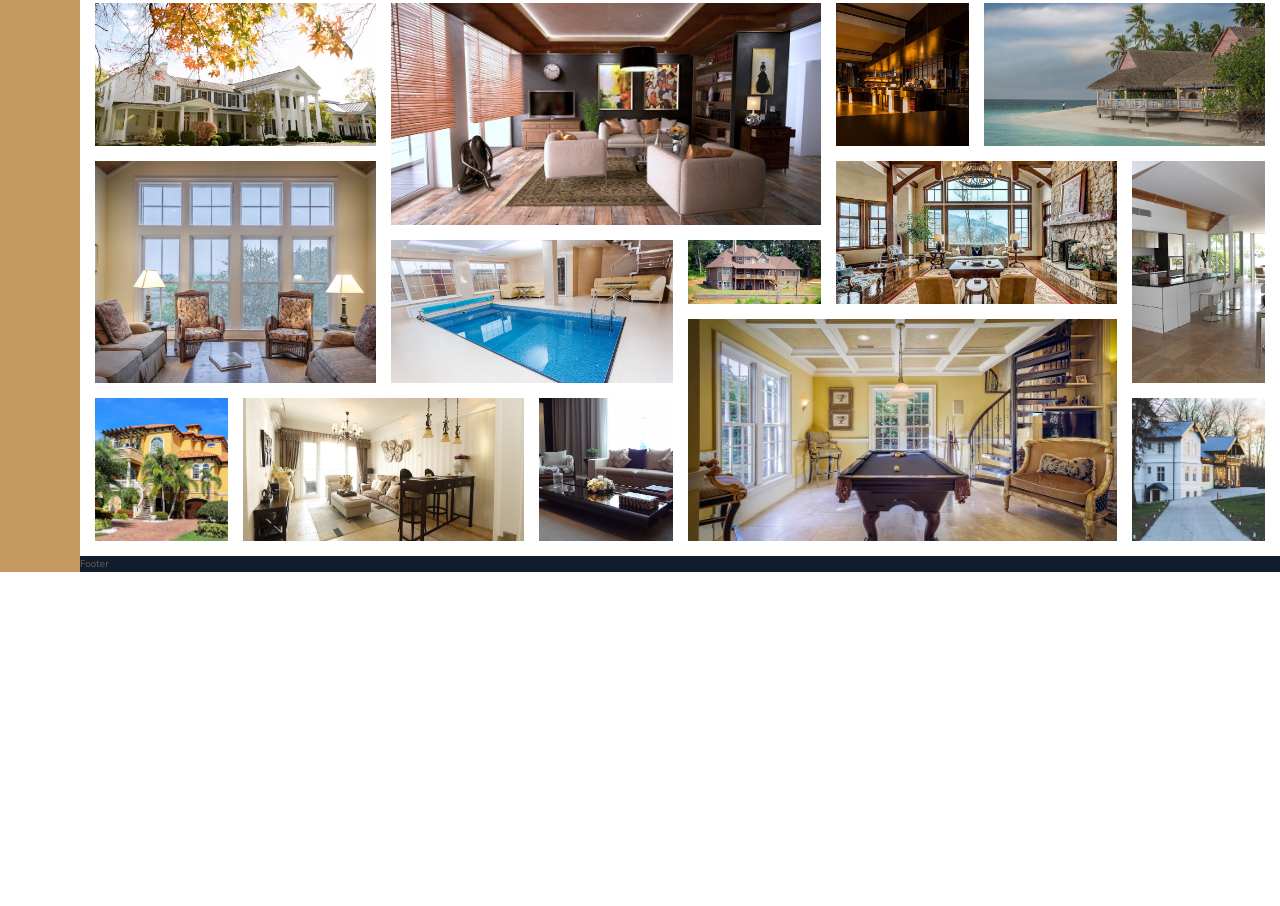
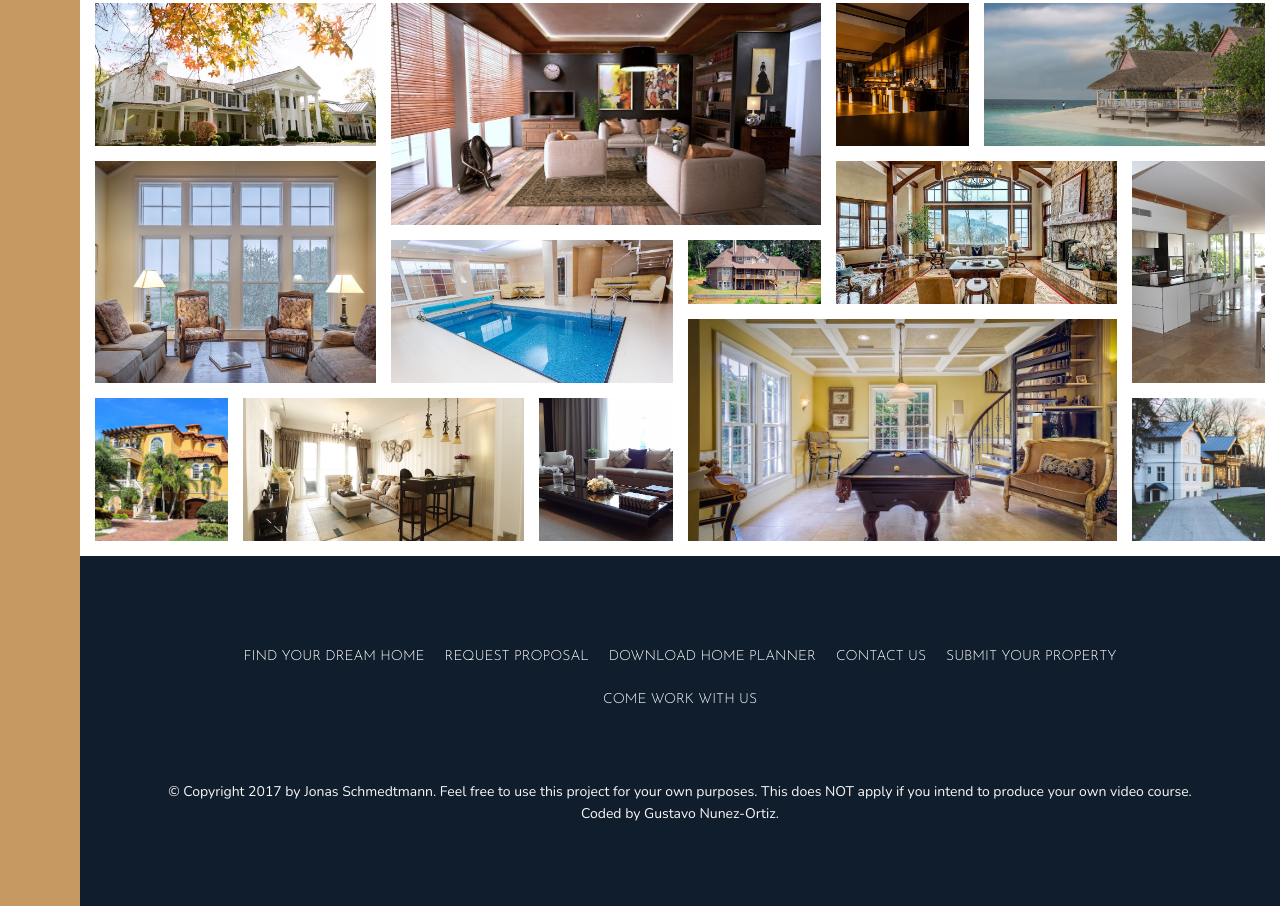
Before and after one commit to tavonunez260/CSS_Nexter, a website: page index.html in a window 1280 px wide. Shown: the part 3088-3994 px from the top of the page. Before the commit the page ends 3660 px from the top, so only its background shows below. Drawn offline with nearby package versions, Linux system fonts and the light colour scheme.

Commit message:
Footer done

```diff
--- a/index.html
+++ b/index.html
@@ -332,7 +332,18 @@
         </figure>
     </section>
     <footer class="footer">
-        Footer
+        <ul class="nav">
+            <li class="nav__item"><a href="#" class="nav__link">Find your dream home</a></li>
+            <li class="nav__item"><a href="#" class="nav__link">Request proposal</a></li>
+            <li class="nav__item"><a href="#" class="nav__link">Download home planner</a></li>
+            <li class="nav__item"><a href="#" class="nav__link">Contact us</a></li>
+            <li class="nav__item"><a href="#" class="nav__link">Submit your property</a></li>
+            <li class="nav__item"><a href="#" class="nav__link">Come work with us</a></li>
+        </ul>
+        <p class="copyright">
+            &copy; Copyright 2017 by Jonas Schmedtmann. Feel free to use this project for your own purposes. This does
+            NOT apply if you intend to produce your own video course. Coded by Gustavo Nunez-Ortiz.
+        </p>
     </footer>
 </body>
 
--- a/sass/_footer.scss
+++ b/sass/_footer.scss
@@ -1,4 +1,39 @@
 .footer {
     background-color: $color-secondary;
     grid-column: full-start / full-end;
+    padding: 8rem;
+
 }
+
+.nav {
+    list-style: none;
+    display: flex;
+    flex-wrap: wrap;
+    justify-content: center;
+    align-items: center;
+    // grid-template-columns: repeat(auto-fit, minmax(15rem, 1fr));
+    // grid-gap: 2rem;
+    align-items: center;
+    &__link:link, &__link:visited {
+        font-size: 1.4rem;
+        color: #fff;
+        text-decoration: none;
+        font-family: $font-display;
+        text-transform: uppercase;
+        text-align: center;
+        padding: 1rem;
+        display: block;
+        transition: all .2s;
+    }
+    &__link:hover, &__link:active {
+        background-color: rgba(#fff, .05);
+        transform: translateY(-3px);
+    }
+}
+
+.copyright {
+    font-size: 1.4rem;
+    color: $color-grey-light-1;
+    margin-top: 6rem;
+    text-align: center;
+}
```
Also changed, not shown: css/style.css.
